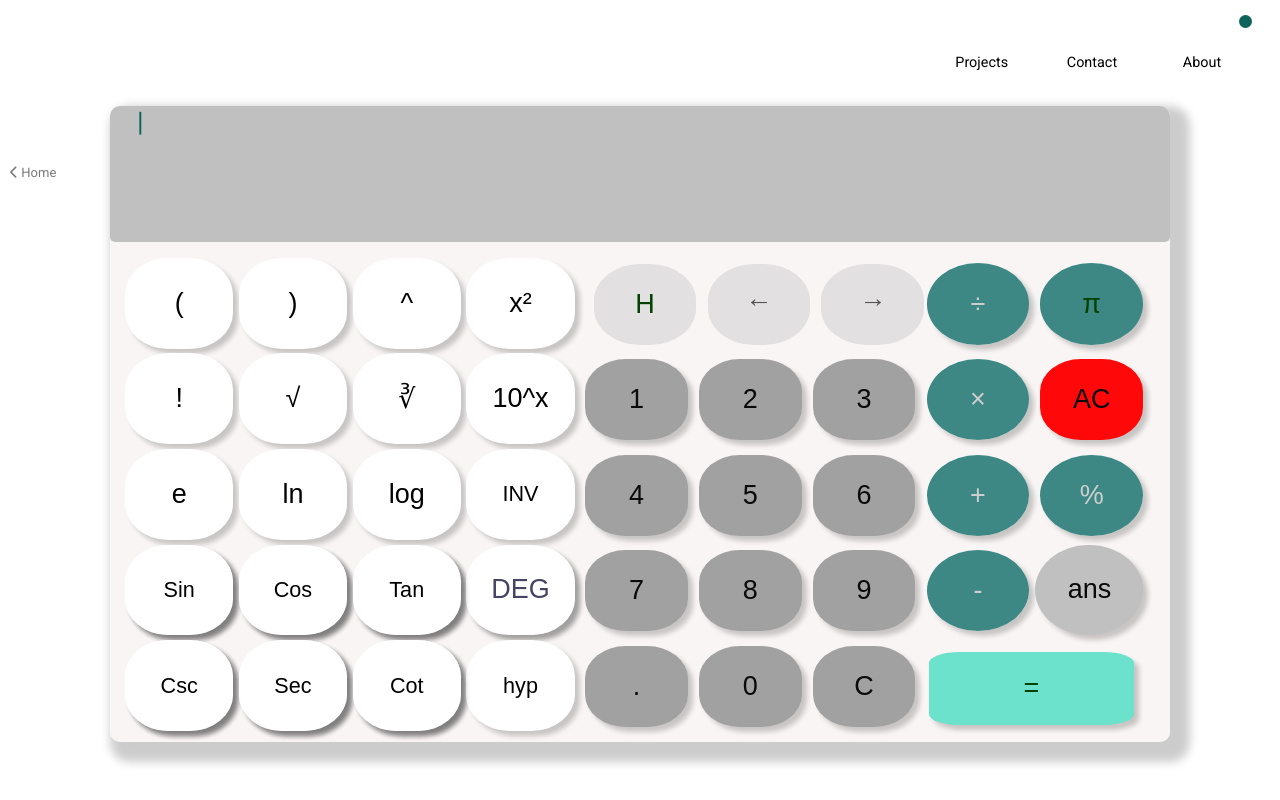
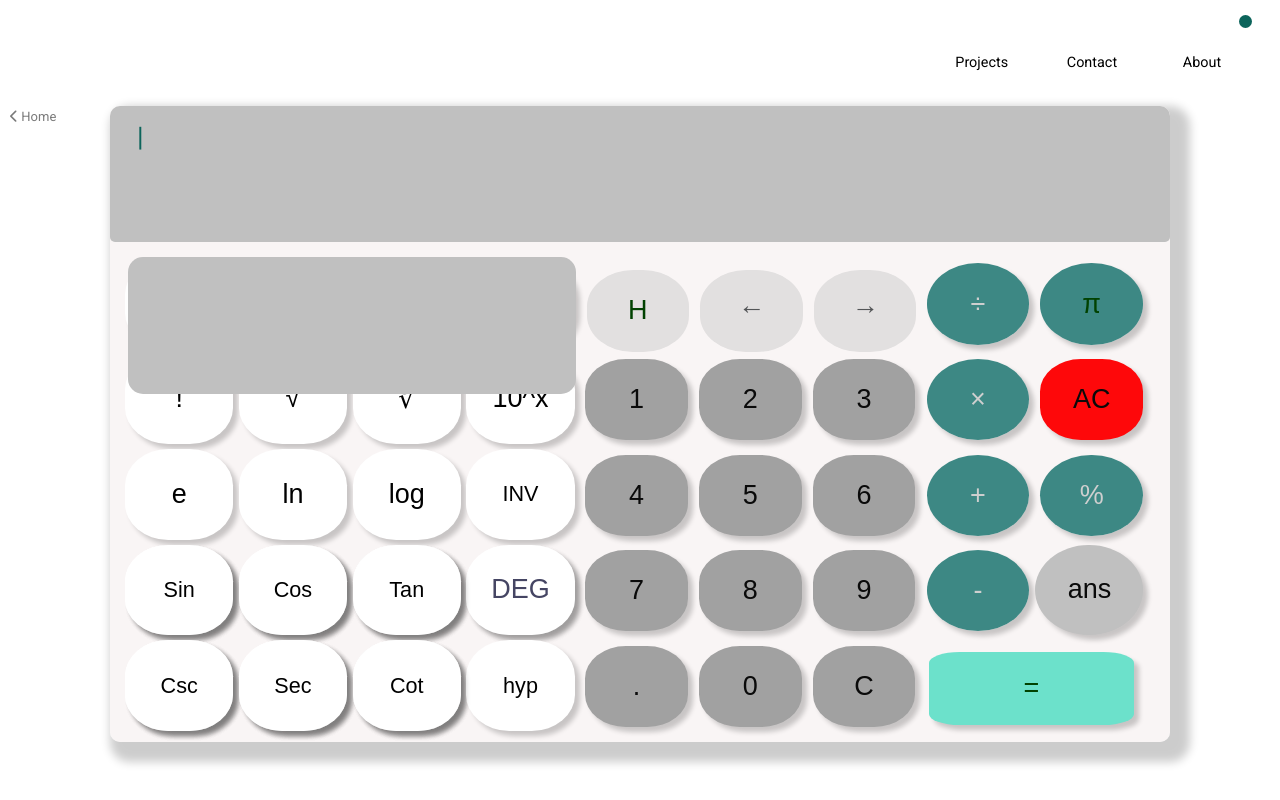
Before and after one commit to UtonyDev/utony-portfolio, a React (Vite) app: page /utonycalc in a window 1280 px wide. Shown: the top 800 px of the page. Built offline with nearby package versions, Linux system fonts and the light colour scheme.

Commit message:
Currrently working on the history for the calc

```diff
--- a/src/App.css
+++ b/src/App.css
@@ -30,7 +30,7 @@ body[data-theme = 'light'] {
    --footBackclr: rgba(229, 229, 229, 0.5);
 }
 body[data-theme = 'dark'] {
-   --menuCard: rgba(10, 10, 10, 0.8);
+   --menuCard: rgba(10, 10, 10, .9);
    --menuBar: #080808;
    --cardClr: rgba(22, 27, 34, 0.7);
    --aquamFont: #3FCABA;
@@ -230,8 +230,8 @@ svg {
    margin: 0;
 }
 .cent {
-   margin-left: 5px;
-   margin-right: 5px ;
+   margin-left: 5%;
+   margin-right: 5%;
 }
 .gtxt {
   color: var(--aquamFont) !important;
@@ -417,12 +417,12 @@ svg {
       margin-left: -2.5% !important;
    }
    .morecon {
-      margin-left: -10px !important;
       max-height: 0;
       position: absolute;
       transition:  all .5s ease;
       overflow: hidden !important;
-      padding: 0;
+      margin-left: 0 !important;
+      padding-left: 0 !important;
       border-radius: 5px;
       background-color: var(--menuCard);
       box-shadow: 0 4px 30px rgba(0, 0, 0, 0.1); /* Light shadow */
@@ -431,12 +431,11 @@ svg {
       max-height: 1000px !important;
       position: absolute;
       transition: all .5s !important;
-      padding: 10px;
-      margin-left: 0;
-      padding-left:0 !important;
+      padding: 12px;
    }
    .more {
-      padding: 15px !important;
+      padding: 1.25em !important;
+      font-size: .8em ;
    }
 
    hr {
--- a/src/Pages/utonycalc/utonycalc.css
+++ b/src/Pages/utonycalc/utonycalc.css
@@ -68,13 +68,13 @@
     transform: scale(1, 1)!important;
     transition: all .5s ease;
     position: absolute;
-    top: 32vh !important;
-    left: -3.5% !important;
-    z-index: 100 !important;
-    height: 60vh !important;
+    top: 32vh;
+    left: -3.5% ;
+    z-index: 100;
+    height: 60vh;
     width: 87% !important;
     padding: 5%;
-    margin: 5% !important;
+    margin: 5%;
     border-radius: 5% !important;
     overflow-y: scroll !important;
   }
@@ -133,16 +133,16 @@
     background-color: #C0C0C0;
     border-radius: 5px;
     }
-    .enteredExpression {
+    .enteredExpressionInp {
       font-size: 150%;
       color: #0C645B;
-      padding: 0 0.5em;
-      margin: 0 0.5em;
+      padding: 0.25em 0.5em;
+      margin: 0.3em 0.5em;
     }
-    .preciseResult {
+    .preciseResultInp {
       font-size: 150%;
       color: #e2e0e0;
-      padding: 0.5em 0.5em;
+      padding: 0.25em 0.5em;
       margin: 0.3em 0.5em;
     }
 
@@ -481,6 +481,32 @@
     .inputField {
       grid-area: 1/1/2/10;
     }
+    .hideHistory {
+      transition: all .5s ease ;
+      transform-origin: right;
+      transform: scale(0, 0) !important;
+      position: absolute;
+      top: 27.5vh;
+      left: -50% !important;
+      z-index: 100;
+      height: 20%;
+      width: 20%;
+      border-radius: 15px;
+      overflow-y: scroll !important;
+    }
+
+    .showHistory {
+      transform-origin: top left !important;
+      transform: scale(1, 1)!important;
+      transition: all .5s ease;
+      position: absolute;
+      top: 23vh !important;
+      left: -3.5% !important;
+      z-index: 100 !important;
+      height: 60vh !important;
+      width: 32.5% !important;
+      overflow-y: scroll !important;
+    }
 
     button {
       background-color: aquamarine;
@@ -515,8 +541,8 @@
       width: 90% !important;
       margin-left: 0% !important;
       position: relative;
-      top: 18.5% !important;
-      left:9.5%;
+      top: 25% !important;
+      left: 3%;
     }
 
     .chevUp {
@@ -724,7 +750,7 @@
     .back {
       z-index: 100;
       position: relative;
-      top: 8vh;
+      top: 1vh;
       font-size: small !important;
     }
     .cont {
@@ -738,6 +764,34 @@
       max-height: 75vh;
     }
 
+    .hideHistory {
+      transition: all .5s ease ;
+      transform-origin: right;
+      transform: scale(1, 1) !important;
+      position: absolute;
+      top: 17.5vh !important;
+      left: 10% !important;
+      z-index: 100;
+      height: 20%;
+      width: 35%;
+      border-radius: 15px;
+      overflow-y: scroll !important;
+      padding: 0 !important;
+    }
+
+    .showHistory {
+      transform-origin: top left !important;
+      transform: scale(1, 1)!important;
+      transition: all .5s ease;
+      position: absolute;
+      top: 17.5vh !important;
+      left: 10% !important;
+      z-index: 100 !important;
+      height: 50% !important;
+      width: 35% !important;
+      overflow-y: scroll !important;
+    }
+
     .butnHid {
       display: block;
       height: 95% !important;
--- a/src/Pages/utonycalc/utonycalc.jsx
+++ b/src/Pages/utonycalc/utonycalc.jsx
@@ -124,13 +124,11 @@ function UTonyCalc() {
         const historyItemDiv = document.createElement('div');
         historyItemDiv.classList.add('historyItem');
 
-        // Create paragraph for enteredExpression
         const enteredExpressionP = document.createElement('p');
         enteredExpressionP.textContent = item.enteredExpression;
         enteredExpressionP.classList.add('entered-expression');
-        // Add click event listener to enteredExpressionP
         enteredExpressionP.addEventListener('click', () => {
-          let histExpression = item.enteredExpression; // or enteredExpressionP.textContent
+          let histExpression = item.enteredExpression;
           console.log(histExpression);
           let currentValue = inputVal + histExpression;
           setCursorPos(currentValue.toString().length);
@@ -949,8 +947,8 @@ function UTonyCalc() {
          <div id="history" className='hideHistory'> </div>
         <div className='cont' id='calccon'>
             <div className="virtualInputField">
-              <p className="enteredExpression">{trackCursor(inputVal )}</p>
-              <p className="preciseResult">{newResult}</p>
+              <p className="enteredExpressionInp">{trackCursor(inputVal )}</p>
+              <p className="preciseResultInp">{newResult}</p>
             </div>
              <input type="text" name='calc' value={trackCursor(inputVal )}
              className='inputField'
```
